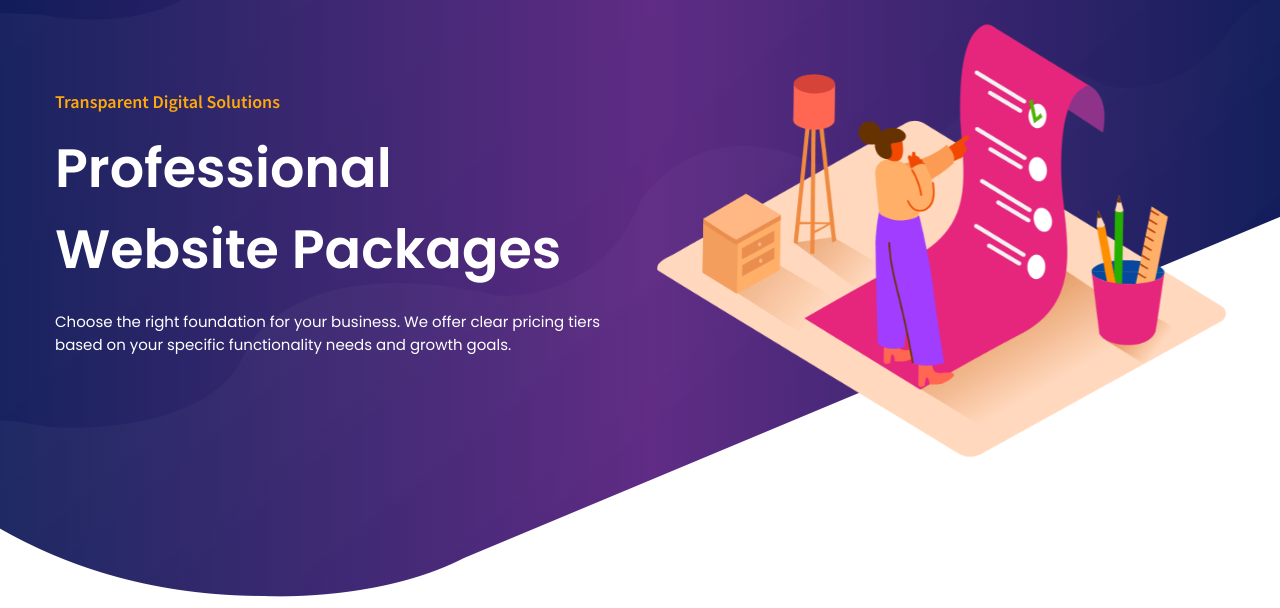
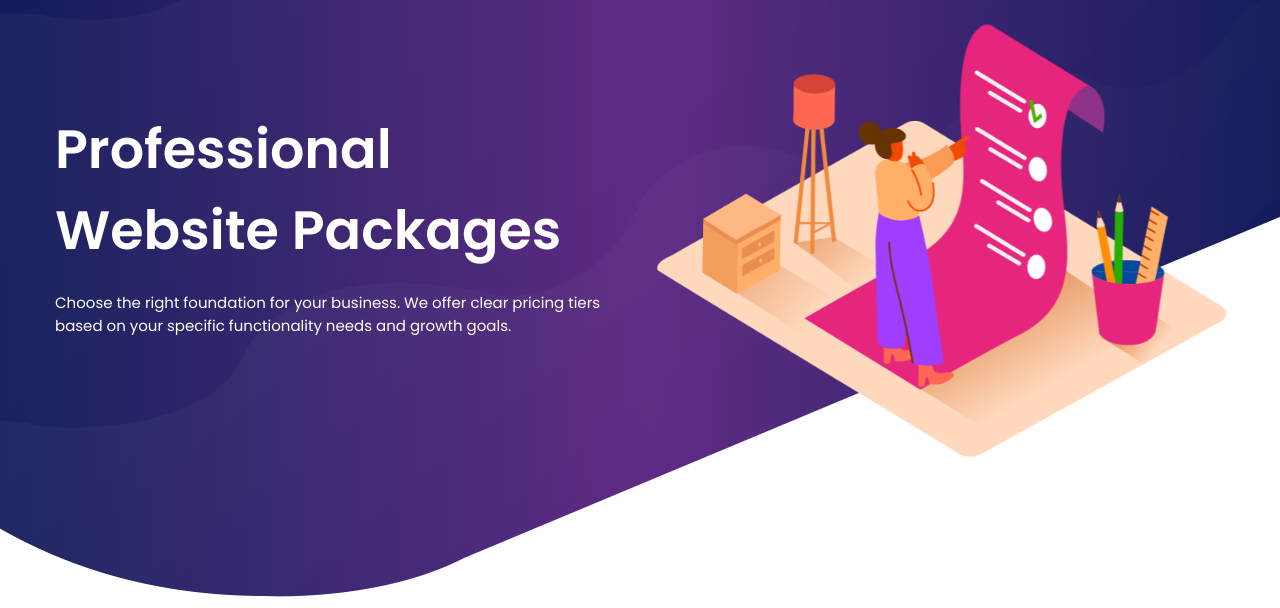
Before and after one commit to CharlieNndwa/devbeam, a plain HTML site: page pricing-packages.html in a window 1280 px wide. Shown: the part 192-800 px from the top of the page. Drawn offline with nearby package versions, Linux system fonts and the light colour scheme.

Commit message:
3rd commit

```diff
--- a/pricing-packages.html
+++ b/pricing-packages.html
@@ -123,7 +123,7 @@
         <section class="section hero pricing-hero" id="home">
           <div class="container">
             <div class="hero-content">
-              <p class="hero-subtitle">Transparent Digital Solutions</p>
+
               <h1 class="h1 hero-title">Professional Website Packages</h1>
               <p class="hero-text">
                 Choose the right foundation for your business. We offer clear
```
